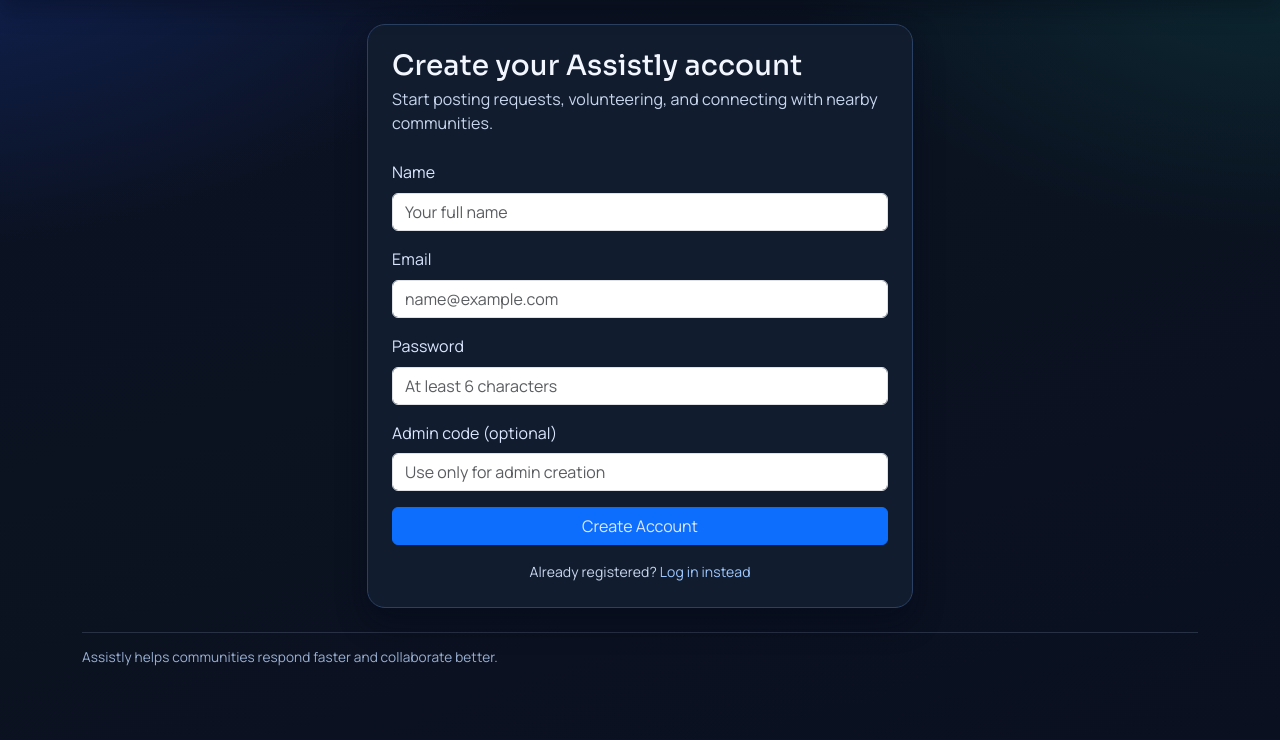
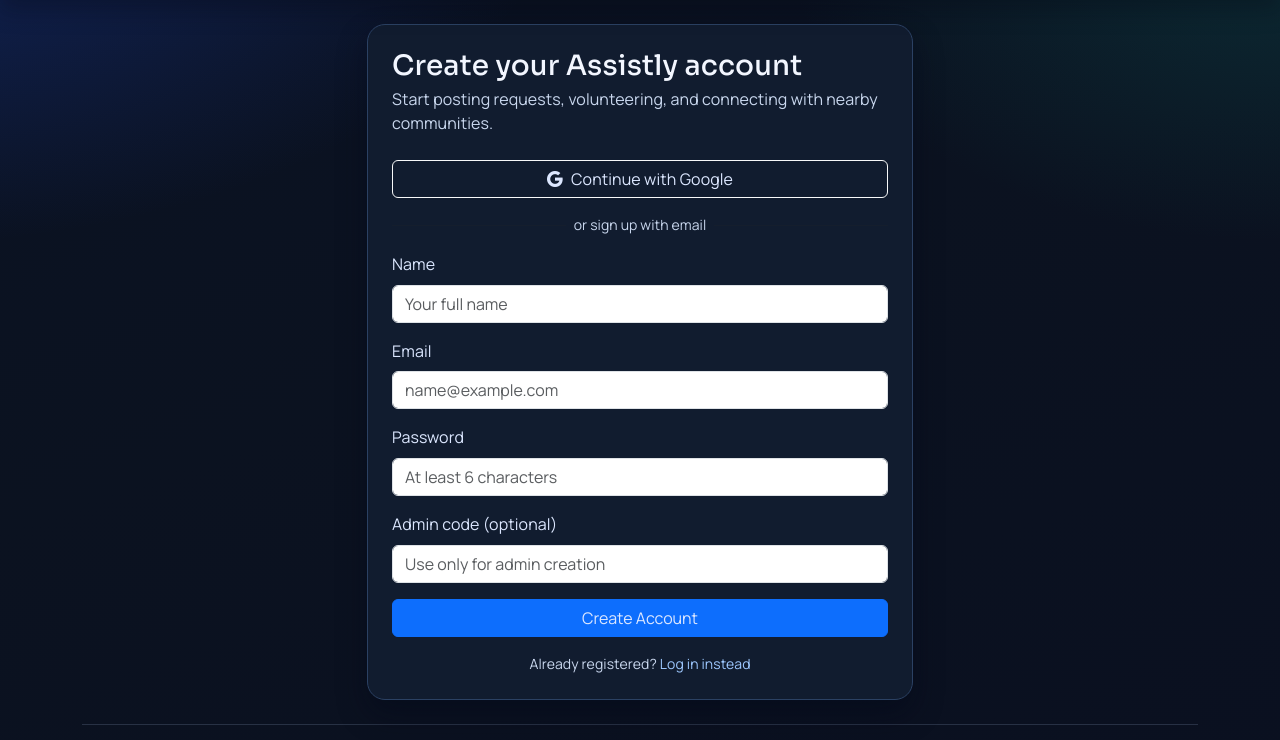
Before and after one commit to NagallaThanvi/Assistly-FSAD, a Flask app: page /signup in a window 1280 px wide. Shown: the part 61-801 px from the top of the page. Before the commit the page ends 727 px from the top, so only its background shows below. Run offline with Flask 3, Linux system fonts and the light colour scheme.

Commit message:
Implement email verification and Google OAuth login features

```diff
--- a/app.py
+++ b/app.py
@@ -3,6 +3,9 @@
 from flask import Flask
 from dotenv import load_dotenv
 from flask_login import LoginManager
+from authlib.integrations.flask_client import OAuth
+
+load_dotenv()
 
 from config import Config, get_db
 from routes.auth_routes import auth_bp
@@ -10,9 +13,6 @@
 from routes.requests_routes import requests_bp
 from routes.communities_routes import communities_bp
 from models.user_model import get_user_object_by_id
-
-
-load_dotenv()
 
 
 def create_app():
@@ -24,6 +24,17 @@
 
     # Initialize shared database handle for all blueprints.
     app.db = get_db()
+
+    oauth = OAuth(app)
+    app.oauth = oauth
+    if app.config.get("GOOGLE_CLIENT_ID") and app.config.get("GOOGLE_CLIENT_SECRET"):
+        oauth.register(
+            name="google",
+            client_id=app.config["GOOGLE_CLIENT_ID"],
+            client_secret=app.config["GOOGLE_CLIENT_SECRET"],
+            server_metadata_url="https://accounts.google.com/.well-known/openid-configuration",
+            client_kwargs={"scope": "openid email profile"},
+        )
 
     login_manager = LoginManager()
     login_manager.login_view = "auth.login"
--- a/models/user_model.py
+++ b/models/user_model.py
@@ -39,6 +39,36 @@
         "password": hash_password(password),
         "role": role,
         "mode": "resident",
+        "email_verified": True,
+        "auth_provider": "local",
+    }
+    return _users(db).insert_one(user_doc)
+
+
+def create_user_with_hash(db, name: str, email: str, password_hash: str, role: str = "user"):
+    role = role if role in ALLOWED_ROLES else "user"
+    user_doc = {
+        "name": name.strip(),
+        "email": email.strip().lower(),
+        "password": password_hash,
+        "role": role,
+        "mode": "resident",
+        "email_verified": True,
+        "auth_provider": "local",
+    }
+    return _users(db).insert_one(user_doc)
+
+
+def create_google_user(db, name: str, email: str, role: str = "user"):
+    role = role if role in ALLOWED_ROLES else "user"
+    user_doc = {
+        "name": name.strip() or email.split("@")[0],
+        "email": email.strip().lower(),
+        "password": hash_password(email + "-google-oauth"),
+        "role": role,
+        "mode": "resident",
+        "email_verified": True,
+        "auth_provider": "google",
     }
     return _users(db).insert_one(user_doc)
 
--- a/requirements.txt
+++ b/requirements.txt
@@ -9,3 +9,5 @@
 gunicorn==22.0.0
 dnspython==2.6.1
 certifi==2026.2.25
+Authlib==1.3.1
+requests==2.32.3
--- a/routes/auth_routes.py
+++ b/routes/auth_routes.py
@@ -1,11 +1,56 @@
+import random
+import re
+import smtplib
+from datetime import datetime, timedelta
+from email.mime.text import MIMEText
+
 from flask import Blueprint, current_app, flash, redirect, render_template, request, url_for
 from flask_login import current_user, login_required, login_user, logout_user
 from pymongo.errors import PyMongoError
 
-from models.user_model import create_user, find_user_by_email, get_user_object_by_id, verify_password
+from models.user_model import (
+    create_google_user,
+    create_user_with_hash,
+    find_user_by_email,
+    get_user_object_by_id,
+    hash_password,
+    verify_password,
+)
 
 
 auth_bp = Blueprint("auth", __name__)
+
+EMAIL_RE = re.compile(r"^[A-Za-z0-9._%+-]+@[A-Za-z0-9.-]+\.[A-Za-z]{2,}$")
+
+
+def _is_valid_email(email: str) -> bool:
+    return bool(EMAIL_RE.match(email))
+
+
+def _send_verification_email(email: str, otp: str):
+    cfg = current_app.config
+    if not cfg.get("SMTP_HOST") or not cfg.get("SMTP_USER") or not cfg.get("SMTP_PASSWORD"):
+        raise RuntimeError("SMTP is not configured. Set SMTP_HOST, SMTP_USER and SMTP_PASSWORD in .env")
+
+    sender = cfg.get("EMAIL_FROM") or cfg.get("SMTP_USER")
+    msg = MIMEText(
+        (
+            "Your Assistly verification code is: "
+            f"{otp}\n\n"
+            "This code expires in 10 minutes."
+        ),
+        "plain",
+        "utf-8",
+    )
+    msg["Subject"] = "Assistly Email Verification"
+    msg["From"] = sender
+    msg["To"] = email
+
+    with smtplib.SMTP(cfg["SMTP_HOST"], cfg["SMTP_PORT"], timeout=20) as smtp:
+        if cfg.get("SMTP_USE_TLS", True):
+            smtp.starttls()
+        smtp.login(cfg["SMTP_USER"], cfg["SMTP_PASSWORD"])
+        smtp.sendmail(sender, [email], msg.as_string())
 
 
 @auth_bp.route("/signup", methods=["GET", "POST"])
@@ -21,6 +66,9 @@
         if not name or not email or not password:
             flash("All fields are required.", "danger")
             return render_template("signup.html")
+        if not _is_valid_email(email):
+            flash("Please enter a valid email address.", "danger")
+            return render_template("signup.html")
         if len(password) < 6:
             flash("Password must be at least 6 characters.", "danger")
             return render_template("signup.html")
@@ -32,16 +80,138 @@
                 return render_template("signup.html")
 
             role = "admin" if request.form.get("admin_code") == "ASSISTLY_ADMIN" else "user"
-            created = create_user(db, name, email, password, role)
-            user = get_user_object_by_id(db, str(created.inserted_id))
-            login_user(user)
-            flash("Account created successfully.", "success")
-            return redirect(url_for("dashboard.dashboard"))
+            otp = f"{random.randint(0, 999999):06d}"
+            verification_doc = {
+                "name": name,
+                "email": email,
+                "password_hash": hash_password(password),
+                "role": role,
+                "otp": otp,
+                "expires_at": datetime.utcnow() + timedelta(minutes=10),
+                "created_at": datetime.utcnow(),
+            }
+            db["email_verifications"].update_one(
+                {"email": email},
+                {"$set": verification_doc},
+                upsert=True,
+            )
+            _send_verification_email(email, otp)
+            flash("Verification code sent to your email.", "info")
+            return redirect(url_for("auth.verify_email", email=email))
+        except RuntimeError as ex:
+            flash(str(ex), "danger")
+            return render_template("signup.html")
         except PyMongoError:
             flash("Database connection failed. Please check MongoDB Atlas network access and TLS settings.", "danger")
             return render_template("signup.html")
 
     return render_template("signup.html")
+
+
+@auth_bp.route("/verify-email", methods=["GET", "POST"])
+def verify_email():
+    if current_user.is_authenticated:
+        return redirect(url_for("dashboard.dashboard"))
+
+    email = request.args.get("email", "").strip().lower()
+    if request.method == "POST":
+        email = request.form.get("email", "").strip().lower()
+        otp = request.form.get("otp", "").strip()
+        db = current_app.db
+        record = db["email_verifications"].find_one({"email": email})
+        if not record:
+            flash("No verification request found. Please sign up again.", "warning")
+            return redirect(url_for("auth.signup"))
+
+        if datetime.utcnow() > record["expires_at"]:
+            db["email_verifications"].delete_one({"_id": record["_id"]})
+            flash("Verification code expired. Please sign up again.", "warning")
+            return redirect(url_for("auth.signup"))
+
+        if otp != record.get("otp"):
+            flash("Invalid verification code.", "danger")
+            return render_template("verify_email.html", email=email)
+
+        try:
+            existing = find_user_by_email(db, email)
+            if existing:
+                db["email_verifications"].delete_one({"_id": record["_id"]})
+                flash("Email already registered. Please log in.", "info")
+                return redirect(url_for("auth.login"))
+
+            created = create_user_with_hash(
+                db,
+                record.get("name", "User"),
+                email,
+                record["password_hash"],
+                record.get("role", "user"),
+            )
+            db["email_verifications"].delete_one({"_id": record["_id"]})
+            user = get_user_object_by_id(db, str(created.inserted_id))
+            login_user(user)
+            flash("Email verified. Account created successfully.", "success")
+            return redirect(url_for("dashboard.dashboard"))
+        except PyMongoError:
+            flash("Database connection failed. Please try again.", "danger")
+            return render_template("verify_email.html", email=email)
+
+    return render_template("verify_email.html", email=email)
+
+
+@auth_bp.route("/login/google")
+def login_google():
+    if current_user.is_authenticated:
+        return redirect(url_for("dashboard.dashboard"))
+    google = getattr(getattr(current_app, "oauth", None), "google", None)
+    if not google:
+        flash("Google login is not configured.", "warning")
+        return redirect(url_for("auth.login"))
+    # Explicitly pass redirect_uri to authorize_redirect
+    redirect_uri = url_for("auth.google_callback", _external=True)
+    return google.authorize_redirect(redirect_uri=redirect_uri)
+
+
+@auth_bp.route("/auth/google/callback")
+def google_callback():
+    google = getattr(getattr(current_app, "oauth", None), "google", None)
+    if not google:
+        flash("Google login is not configured.", "warning")
+        return redirect(url_for("auth.login"))
+
+    try:
+        # Authorize and get token
+        token = google.authorize_access_token()
+        # Get user profile using the token
+        profile = google.get("https://www.googleapis.com/oauth2/v1/userinfo", token=token).json()
+    except Exception as ex:
+        current_app.logger.exception("Google OAuth callback failed")
+        if current_app.debug:
+            flash(f"Google authentication failed: {ex}", "danger")
+        else:
+            flash("Google authentication failed. Please try again.", "danger")
+        return redirect(url_for("auth.login"))
+
+    email = str(profile.get("email", "")).strip().lower()
+    if not email:
+        flash("Google account did not provide an email.", "danger")
+        return redirect(url_for("auth.login"))
+
+    db = current_app.db
+    try:
+        user_doc = find_user_by_email(db, email)
+        if not user_doc:
+            name = str(profile.get("name") or profile.get("given_name") or email.split("@")[0])
+            created = create_google_user(db, name, email, role="user")
+            user = get_user_object_by_id(db, str(created.inserted_id))
+        else:
+            user = get_user_object_by_id(db, str(user_doc["_id"]))
+
+        login_user(user)
+        flash("Logged in with Google.", "success")
+        return redirect(url_for("dashboard.dashboard"))
+    except PyMongoError:
+        flash("Database connection failed. Please try again.", "danger")
+        return redirect(url_for("auth.login"))
 
 
 @auth_bp.route("/login", methods=["GET", "POST"])
--- a/templates/signup.html
+++ b/templates/signup.html
@@ -7,6 +7,14 @@
             <div class="card-body p-4">
                 <h3 class="mb-1">Create your Assistly account</h3>
                 <p class="text-secondary mb-4">Start posting requests, volunteering, and connecting with nearby communities.</p>
+                <a href="{{ url_for('auth.login_google') }}" class="btn btn-outline-light w-100 mb-3">
+                    <i class="bi bi-google me-2"></i>Continue with Google
+                </a>
+                <div class="d-flex align-items-center gap-2 mb-3">
+                    <hr class="flex-grow-1 my-0">
+                    <span class="small text-secondary">or sign up with email</span>
+                    <hr class="flex-grow-1 my-0">
+                </div>
                 <form method="post">
                     <div class="mb-3">
                         <label class="form-label">Name</label>
```
Also changed, not shown: config.py (+9 -0 lines), templates/login.html (+8 -0 lines), templates/verify_email.html (added, +32 -0 lines).
